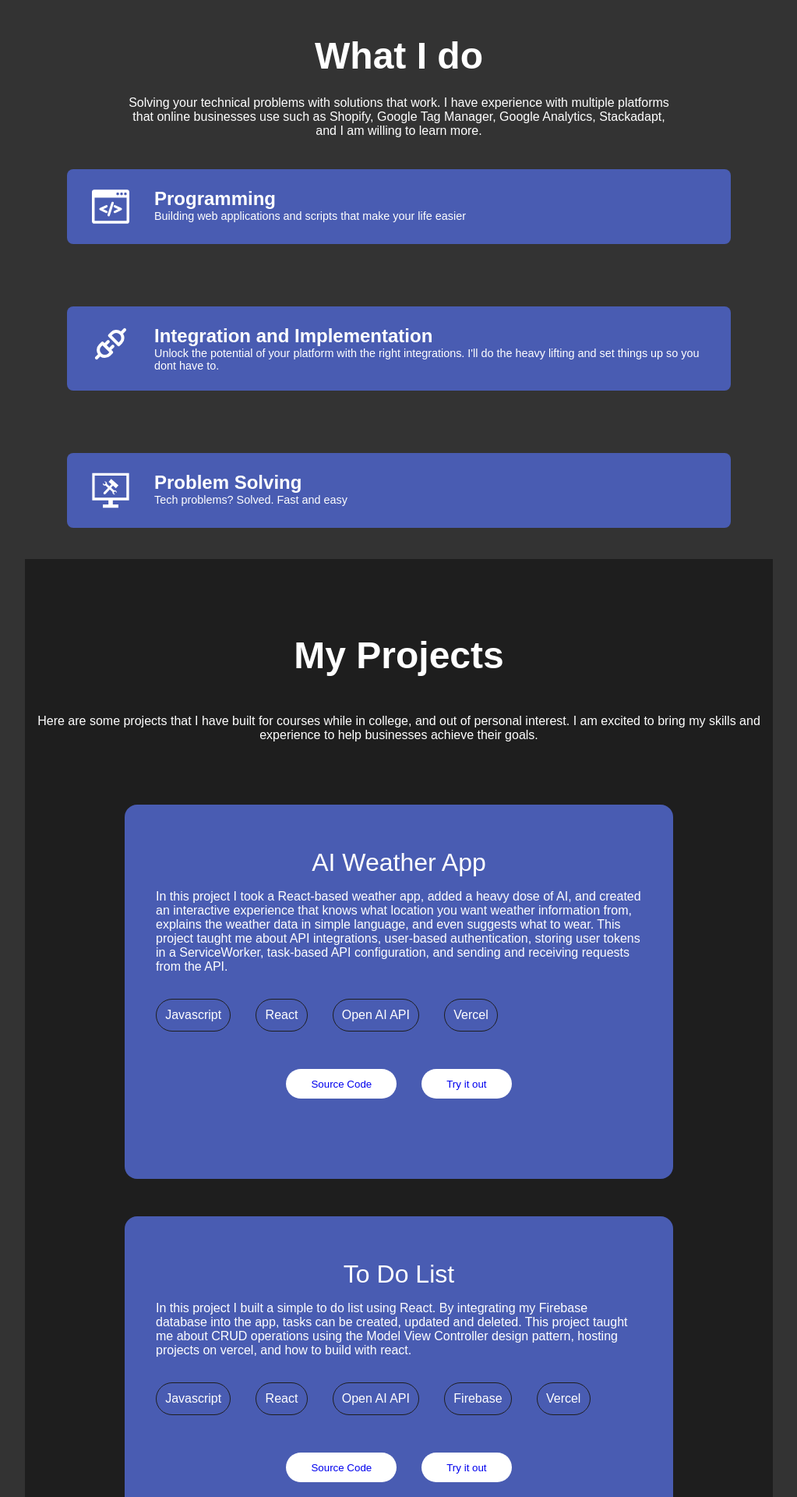
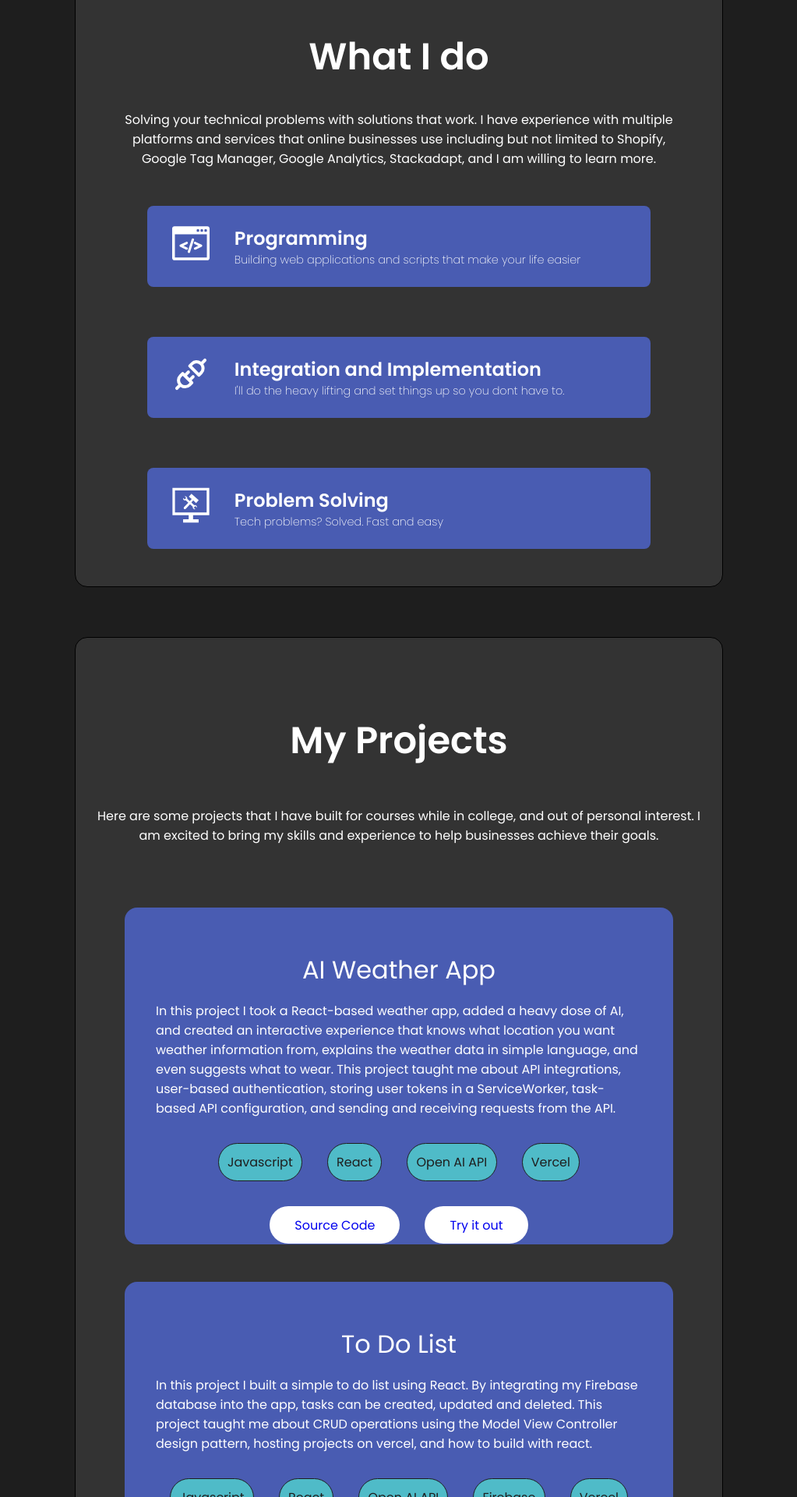
Before and after one commit to clementm8/web-portfolio, a React (Create React App) app: page / in a window 1280 px wide. Shown: the part 740-2660 px from the top of the page at 78% size, without its empty margins (128-1151 px from the left). Built offline with nearby package versions, Linux system fonts and the light colour scheme.

Commit message:
Style updates and added resume

```diff
--- a/public/index.html
+++ b/public/index.html
@@ -5,13 +5,16 @@
   <meta charset="utf-8" />
   <link rel="icon" href="./favicon.png" />
   <link rel="stylesheet" href="style.css">
-  <link rel="preload" href="https://fonts.googleapis.com/css2?family=Poppins:wght@200;300;400;500;600&display=swap" as="style" />
+  <link rel="preconnect" href="https://fonts.googleapis.com">
+  <link rel="preconnect" href="https://fonts.gstatic.com" crossorigin>
+  <link href="https://fonts.googleapis.com/css2?family=Poppins:wght@200;300;400;500;600&display=swap" rel="stylesheet">
   <meta name="viewport" content="width=device-width, initial-scale=1" />
   <meta name="description" content="Clem's Portfolio  Site" />
   <title>Clem's Portfolio</title>
 </head>
 
 <body>
+  <noscript>You need to enable JavaScript to run this app.</noscript>
   <div id="root"></div>
 
 </body>
--- a/public/style.css
+++ b/public/style.css
@@ -8,7 +8,7 @@
 }
 
 body{
-    background: #333333;
+    background: rgb(30, 30, 30);
     color: white;
     overflow: hidden;
     overflow-y: scroll;
@@ -18,8 +18,6 @@ body{
     height: 5rem;
     width: 5rem;
     object-fit: scale-down;
-    border: 1px solid #899ee4;
-    border-radius: 1.4rem;
 }
 
 .mobMenu{
--- a/src/components/contact/contact.jsx
+++ b/src/components/contact/contact.jsx
@@ -21,10 +21,10 @@ const Contact = () => {
               </ul>
           </div>
         </div>
-        <Link> <button className="btn">My Resume</button></Link>
+        <a rel="noopener noreferrer" href="/ClemsResume.pdf" target="_blank" class="btn"> My Resume </a>
         <div id="contact">
           <h1 className="contactPageTitle">Contact Me</h1>
-          <span className="contactDesc">Please fill out the form below to discuss any work oportunities</span>
+          <span className="contactDesc">Please fill out the form below to get in touch</span>
           <div className="contactForm">
             <input type="text" className="name" placeholder='Your Name' />
             <input type="text" className="email" placeholder='Your Email Address' />
--- a/src/components/footer/footer.css
+++ b/src/components/footer/footer.css
@@ -1,7 +1,7 @@
 .footer{
     width: 100vw;
     height: 4rem;
-    background: #899ee4;
+    background: #566ed7;
     display: flex;
     align-items: center;
     justify-content: center;
--- a/src/components/intro/intro.css
+++ b/src/components/intro/intro.css
@@ -1,5 +1,5 @@
 #intro{
-    height: calc(100vh - 4rem);
+    height: calc(95vh - 4rem);
     width: 100vw;
     max-width: 75rem;
     margin: 0 auto;
@@ -61,7 +61,7 @@
     justify-content: center;
     padding: 0.7rem 2rem;
     border-radius: 2rem;
-    margin: 1rem 0;
+    height: fit-content;
 }
 
 .btnImg{
@@ -69,6 +69,12 @@
     margin: 0 0.25rem;
     height: 3rem;
     padding-top: 0.1rem;
+}
+
+.hire-me{
+    margin-top: 3rem;
+    width: fit-content;
+    cursor: pointer;
 }
 
 @media screen and (max-width:840px){
--- a/src/components/intro/intro.jsx
+++ b/src/components/intro/intro.jsx
@@ -3,7 +3,6 @@ import './intro.css';
 import bg from '../../assets/clem.png';
 import btnImg from '../../assets/suitcase.svg';
 import { Link } from 'react-scroll';
-import HireMe from './hire-me';
 
 const Intro = () => {
     return (
@@ -11,9 +10,9 @@ const Intro = () => {
         <div className="introContent">
         <span className="hello">Hello,</span>
         <span className="introText"> I&apos;m <span className="introName">Clem </span><br /> Technical Web Specialist</span>
-        <p className='introPara'>Tech doesn&apos;t have to be a headache—let me handle it so you can focus on matters most.</p>
-        <Link activeClass='active' to='footer' spy={true} smooth={true} offset={-250} duration={500}><button className="btn"><img src={btnImg} alt="suitcase svg" className='btnImg' style={{ width: 'auto', height: 'auto' }}/>Hire Me</button></Link>
-        <div className='tagLine'><i>Success through code</i></div>
+        <p className='introPara'>Working on your site doesn&apos;t have to be a headache <br /> Let me handle it so you can focus on what matters most</p>
+        <button style={{ cursor: 'pointer' }} activeClass='active' to='footer' spy={true} smooth={true} offset={-250} duration={500} className="btn hire-me"><img src={btnImg} alt="suitcase svg" className='btnImg' />Hire Me</button>
+        {/* <div className='tagLine'><i>Success through code</i></div> */}
         </div>
         <img src={bg} alt="headshot" className="bg" />
       </section>
--- a/src/components/navigation/navbar.css
+++ b/src/components/navigation/navbar.css
@@ -1,5 +1,5 @@
 .navbar{
-    background-color: #495cb2;
+    background-color: #566ed7;
     height: 5rem;
     width: 100vw;
     margin: 0 auto;
@@ -14,8 +14,8 @@
 }
 
 .active{
-    color: rgb(30,30,30);
-    border-bottom: 3px solid rgb(30,30,30);
+    color: #333333;
+    border-bottom: 3px solid #333333;
     padding-bottom: 0.5rem;
 }
 
@@ -47,7 +47,7 @@
 }
 
 .listItem:hover{
-    background: #495cb2;
+    background: #899ee4;
     padding: 0.5rem 3rem;
     margin: 0.25rem;
     cursor: pointer;
--- a/src/components/projects/projects.css
+++ b/src/components/projects/projects.css
@@ -1,7 +1,7 @@
 #projects{
     margin: 0 auto;
     min-height: calc(100vh - 4rem);
-    width: 100vw;
+    width: 65vw;
     max-width: 60rem;
     display: flex;
     flex-direction: column;
@@ -10,7 +10,10 @@
     gap: 2rem;
     text-align: center;
     padding: 5rem 1rem;
-    background-color: rgb(30, 30, 30);
+    background-color: #333333;
+    border: 1px solid black;
+    border-radius: 1rem;
+    margin-top: 4rem;
 }
 
 .projectsTitle{
@@ -38,12 +41,11 @@
 }
 
 .projectItem{
-    min-height: 30rem;
+    min-height: 27rem;
     width: 70vw;
     max-width: 55vw;
     max-height: 1rem;
     padding: 2.5rem;
-    overflow: auto;
     background-color: #495cb2;
     border-radius: 1rem;
 }
@@ -62,6 +64,8 @@
 
 .techStackItem{
     border: 1px solid rgb(30, 30, 30);
+    color: rgb(30, 30, 30);;
+    background-color: rgb(79 187 200);
     border-radius: 2rem;
     padding: 0.7rem;
 }
@@ -89,6 +93,7 @@
     display: flex;
     justify-content: center;
     gap: 2rem;
+    margin: auto;
     margin-top: 2rem;
 }
 
--- a/src/components/projects/projects.jsx
+++ b/src/components/projects/projects.jsx
@@ -19,9 +19,14 @@ const Projects = () => {
               <li> <p className="techStackItem">Vercel</p></li>
             </ul>
             <ul className="projectLinks">
-              <button className="btn"><li className="projectLink"><a rel="noreferrer" href="https://github.com/clementm8/ai-weather-app" target='_blank'>Source Code</a></li></button>
-              <button className="btn"><li className="projectLink"><a rel="noreferrer" href="https://weather-ai-app-three.vercel.app/" target='_blank'>Try it out</a></li></button>
+              <li className="projectLink">
+                <a rel="noreferrer" href="https://github.com/clementm8/ai-weather-app" target="_blank" className="btn">
+                  Source Code
+                </a>
+              </li>
+              <li className="projectLink"><a rel="noreferrer" href="https://weather-ai-app-three.vercel.app/" target="_blank" className="btn"> Try it out </a></li>
             </ul>
+
           </div>
         </div>
         <div className="projectItem">
@@ -36,8 +41,8 @@ const Projects = () => {
               <li> <p className="techStackItem">Vercel</p></li>
             </ul>
             <ul className="projectLinks">
-              <button className="btn"><li className="projectLink"><a rel="noreferrer" href="https://github.com/clementm8/vanilla-to-do" target='_blank'>Source Code</a></li></button>
-              <button className="btn"><li className="projectLink"><a rel="noreferrer" href="https://vanilla-to-do-xi.vercel.app/" target='_blank'>Try it out</a></li></button>
+            <li className="projectLink"><a rel="noreferrer" href="https://github.com/clementm8/vanilla-to-do" target="_blank" className="btn"> Source Code </a></li>
+              <li className="projectLink"><a rel="noreferrer" href="https://vanilla-to-do-xi.vercel.app/" target="_blank" className="btn"> Try it out </a></li>
             </ul>
           </div>
         </div>
@@ -50,12 +55,12 @@ const Projects = () => {
               <li> <p className="techStackItem">Apollo</p></li>
             </ul>
             <ul className="projectLinks">
-              <button className="btn"><li className="projectLink"><a rel="noreferrer" href="https://github.com/clementm8/graphql-api" target='_blank'>Source Code</a></li></button>
-              <Link> <button className="btn"><li className="projectLink"></li>Query the API- coming soon</button></Link>
+            <li className="projectLink"><a rel="noreferrer" href="https://github.com/clementm8/graphql-api" target="_blank" className="btn"> Source Code </a></li>
+            <li className="projectLink"><a rel="noreferrer" href="" target="_blank" className="btn"> Query the API- coming soon </a></li>
             </ul>
           </div>
         </div>
-        <button className="projectsBtn">See More</button>
+        {/* <button className="projectsBtn">See More</button> */}
       </div>
     </section>
   )
--- a/src/components/skills/skills.css
+++ b/src/components/skills/skills.css
@@ -1,20 +1,23 @@
 #skills{
-    overflow: hidden;
-    width: 100vw;
-    max-width: 65rem;
+    margin: 0 auto;
+    min-height: calc(100vh - 4rem);
+    max-width: 65vw;
     display: flex;
     flex-direction: column;
     align-items: center;
-    justify-content: center;
+    justify-content: baseline;
+    gap: 2rem;
     text-align: center;
-    margin: 0 auto;
+    padding: 2rem 1rem;
+    background-color: #333333;
+    border: 1px solid black;
+    border-radius: 1rem;
 }
 
 .skillsTitle{
     font-size: 3rem;
     font-weight: 600;
     padding-top: 3rem;
-    margin-bottom: 1.5rem;
 }
 
 .skillsDesc{
@@ -24,7 +27,6 @@
 }
 
 .skillBars{
-    margin: 1.5rem;
     width: 100vw;
     max-width: 85%;
     text-align: left;
--- a/src/components/skills/skills.jsx
+++ b/src/components/skills/skills.jsx
@@ -8,7 +8,7 @@ const Skills = () => {
     return (
       <section id="skills">
         <span className="skillsTitle">What I do</span>
-        <span className="skillsDesc">Solving your technical problems with solutions that work. I have experience with multiple platforms that online businesses use such as Shopify, Google Tag Manager, Google Analytics, Stackadapt, and I am willing to learn more.</span>
+        <span className="skillsDesc">Solving your technical problems with solutions that work. I have experience with multiple platforms and services that online businesses use including but not limited to Shopify, Google Tag Manager, Google Analytics, Stackadapt, and I am willing to learn more.</span>
         <div className="skillBars">
             <div className="skillBar">
                 <img src={programming} alt="" className="skillBarImg" />
@@ -23,7 +23,7 @@ const Skills = () => {
                 <img src={integrate} alt="" className="skillBarImg" />
                 <div className="skillBarText">
                     <h2>Integration and Implementation</h2>
-                    <p>Unlock the potential of your platform with the right integrations. I'll do the heavy lifting and set things up so you dont have to.</p>
+                    <p> I'll do the heavy lifting and set things up so you dont have to.</p>
                 </div>
             </div>
         </div>
```
Also changed, not shown: src/components/contact/contact.css (+25 -4 lines), 1 other file (tests, documents, lock files or other folders). Lines whose indentation alone changed are shown as unchanged.
